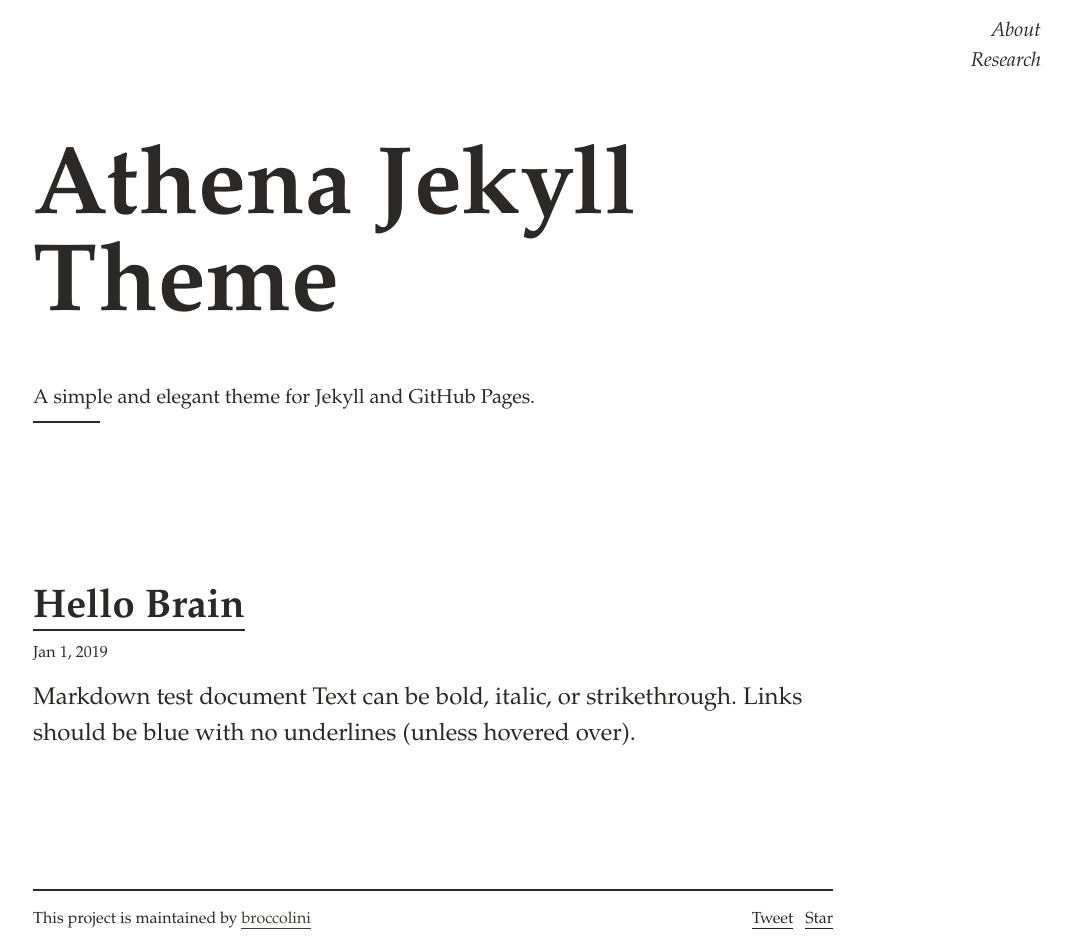
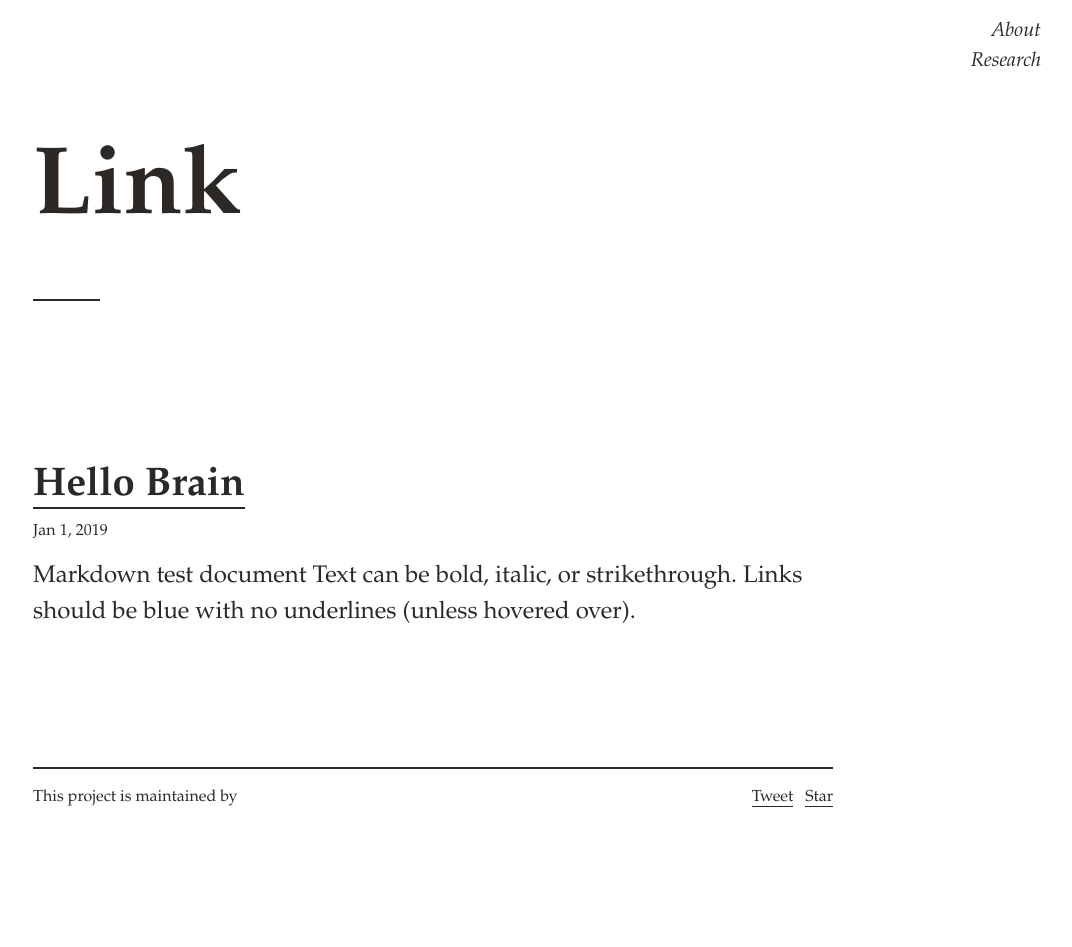
Before and after one commit to linkneuro/linkneuro.github.io, a Jekyll site: the page built from index.html, in a window 1280 px wide. Shown: the whole page, without its empty margins (207-1279 px from the left). Built offline with Jekyll 4.4.1, drawn with Linux system fonts in a browser that asks for light colours; comment, search, counter and statistics services are not loaded; after the commit the page ends 900 px from its top, so only the background shows below that.

Commit message:
Update _config.yml

```diff
--- a/_config.yml
+++ b/_config.yml
@@ -13,18 +13,18 @@
 # you will see them accessed via {{ site.title }}, {{ site.github_repo }}, and so on.
 # You can create any custom variable you would like, and they will be accessible
 # in the templates via {{ site.myvariable }}.
-title: Athena Jekyll Theme
-description: A simple and elegant theme for Jekyll and GitHub Pages.
+title: Link
+description:
 # baseurl: "/athena" # the subpath of your site, e.g. /blog
 url: "https://linktrunks.github.io" # the base hostname & protocol for your site
 baseurl: ""
-github_repo: athena # the GitHub repo name for your project
-github_username: broccolini
+github_repo:  # the GitHub repo name for your project
+github_username:
 
 # Optional social link, you can choose from the following options:
 # twitter (default), instagram, medium, or dribbble
 social_link: twitter
-social_username: broccolini
+social_username: linkneuro
 
 # Set theme color here
 # Choose from: black (default), blue, gray, magenta, orange, red, white, and yellow.
```
